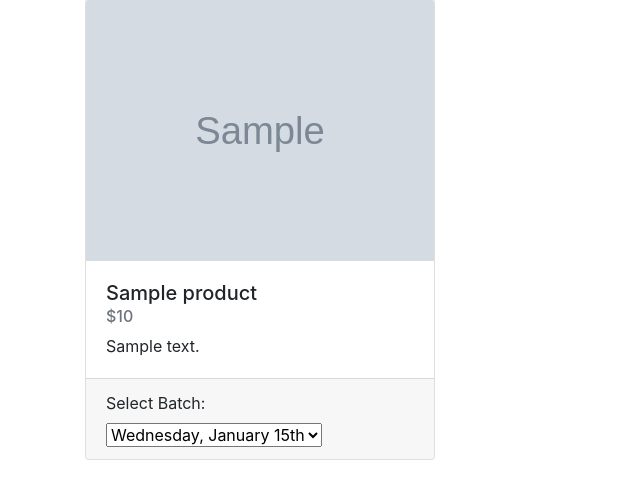
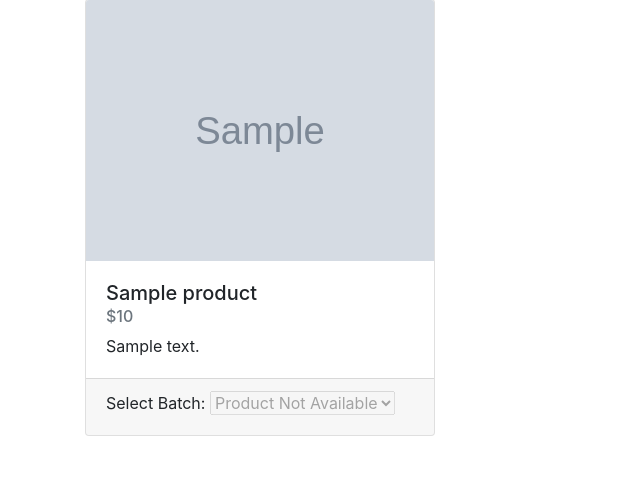
Before and after one commit to hiro2111851/bus465, a PHP site: page /products.php in a window 1280 px wide. Shown: the part 67-566 px from the top of the page, without its empty margins (0-640 px from the left). Run offline with PHP 8.4, Linux system fonts and the light colour scheme; tables that the repository leaves empty or names only in its code hold one stand-in row (values such as "Sample post"); grey boxes marked "Sample" are stand-in pictures.

Commit message:
Update products.php

```diff
--- a/products.php
+++ b/products.php
@@ -48,7 +48,8 @@ include "db_connect.php";
             FROM batch_items bi
             JOIN batches b
             ON b.id = bi.batch_id
-            WHERE product_id = ".$row['id'].";";
+            WHERE product_id = ".$row['id']."
+            AND bi.max_quantity-bi.quantity_sold > 0;";
 
         $out = mysqli_query($conn, $query);
 
```
